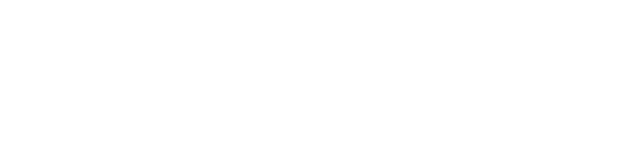
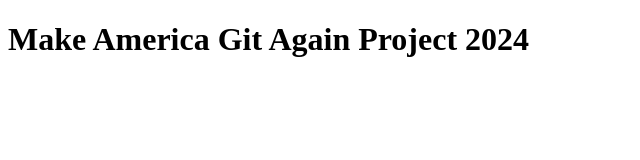
Before and after one commit to florine-desnoues/make-america, a plain HTML site: page index.html in a window 1280 px wide. Shown: the whole page, without its empty margins (0-640 px from the left). Drawn offline with Linux system fonts and the light colour scheme.

Commit message:
add text

```diff
--- a/index.html
+++ b/index.html
@@ -6,6 +6,6 @@
     <title>Make America Git Again</title>
 </head>
 <body>
-
+    <h1>Make America Git Again Project 2024</h1>
 </body>
 </html>
```
